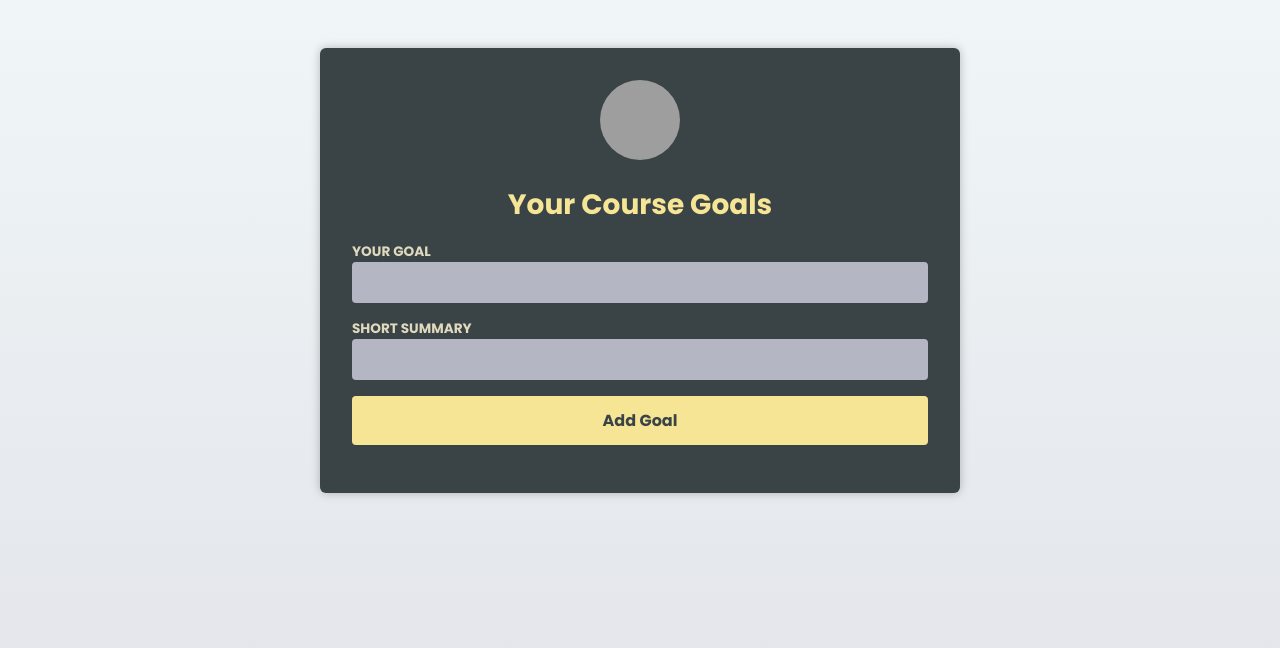
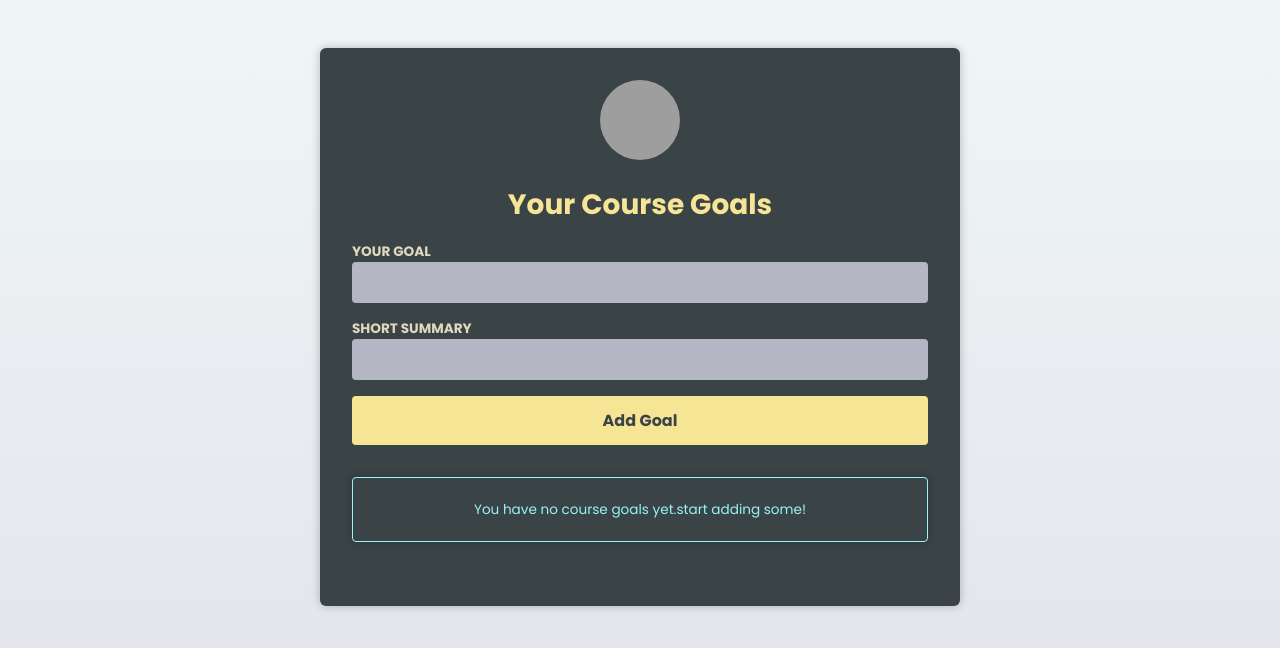
Before and after one commit to hishamrehab/React-Typescript-guide, a React (Vite) app in the folder react-typescript-essentials/: page / in a window 1280 px wide. Shown: the top 648 px of the page. Built offline with nearby package versions, Linux system fonts and the light colour scheme; grey boxes are pictures that could not be loaded; the HTML template or start-up script is replaced by a standard one.

Commit message:
Solutions with discriminated Unions

```diff
--- a/react-typescript-essentials/src/components/CourseGoal.tsx
+++ b/react-typescript-essentials/src/components/CourseGoal.tsx
@@ -6,9 +6,10 @@
  PropsWithChildren<{
      id: number;
     title : string ;
-     onDelete: (id:number) => void}>;
+     onDelete: (id:number) => void}
+     >;
 
-// const CourseGoal : FC<CourseGoalProps> = ({ title , children }) => {
+    //  const CourseGoal : FC<CourseGoalProps> = ({ title , children }) => {
 // return (
 //       <article>
 //         <div>
--- a/react-typescript-essentials/src/components/CourseGoalList.tsx
+++ b/react-typescript-essentials/src/components/CourseGoalList.tsx
@@ -1,6 +1,7 @@
 import CourseGoal from "./CourseGoal.tsx";
 import { CourseGoal as CGoal } from "../App.tsx"
-
+import InfoBox from "./InfoBox.tsx";
+import { type ReactNode } from "react";
 
 type CourseGoalListProps = {
     goals: CGoal[];
@@ -9,10 +10,27 @@
 
 
 const CourseGoalList = ({goals , onDeleteGoal }: CourseGoalListProps) => {
+ if(goals.length === 0) {
+  return <InfoBox mode="hint">
+    You have no course goals yet.start adding some!
+  </InfoBox>
+ }
+
+let warningBox:ReactNode;
+ if(goals.length >= 4) {
+   warningBox = <InfoBox mode="warning" severity="medium">
+    you're collectiong a lot of goals.Don't put too much on your plate!
+   </InfoBox>
+ }
+
+
   return (
+  <>
+  {warningBox}
    <ul>
       {goals.map((goal)=> {
-        return <li key={goal.id}>
+        return (
+          <li key={goal.id}>
           <CourseGoal
            id={goal.id}
             key={goal.id}
@@ -22,8 +40,10 @@
         <p>{goal.description}</p>
          </CourseGoal>
         </li>
+        )
       })}
       </ul>
+  </>
 
   )
 }
--- /dev/null
+++ b/react-typescript-essentials/src/components/InfoBox.tsx
@@ -0,0 +1,37 @@
+import { type ReactNode } from "react"
+
+
+type HintBoxProps = {
+  mode:"hint";
+  children: ReactNode
+};
+
+
+type WarningBoxProps ={
+    mode: "warning";
+    severity: "low"| "medium" | "high";
+    children: ReactNode
+}
+
+
+type InfoBoxProps = HintBoxProps | WarningBoxProps;
+
+export default function  InfoBox(props : InfoBoxProps)  {
+  const {children , mode} = props;
+  if(mode === "hint") {
+      return (
+    <aside className="infobox infobox-hint">
+      <p>{children}</p>
+    </aside>
+      );
+    }
+
+  const {severity} = props;
+
+   return (
+    <aside className={`infobox infobox-warning warning--${severity}`}>
+    <h2>Warning</h2>
+      <p>{children}</p>
+    </aside>
+  )
+}
--- a/react-typescript-essentials/src/components/NewGoal.tsx
+++ b/react-typescript-essentials/src/components/NewGoal.tsx
@@ -16,6 +16,8 @@
     const enteredGoal = goal.current!.value;
     const enterdSummary = summary.current!.value;
 
+
+    event.currentTarget.reset();
     onAddGoal(enteredGoal , enterdSummary);
   }
 
--- a/react-typescript-essentials/src/index.css
+++ b/react-typescript-essentials/src/index.css
@@ -126,7 +126,31 @@
   color: #f9a73b;
 }
 
-.fallback {
+.infobox {
+  margin: 2rem 0;
+  padding: 0.5rem;
   text-align: center;
-  color: #acd1ce;
+  box-shadow: 0 0 10px rgba(0, 0, 0, 0.25);
+  font-size: 0.85rem;
+  border-radius: 4px;
 }
+
+.infobox-hint {
+  border: 1px solid #96f5f7;
+  color: #96f5f7;
+}
+
+.infobox-warning.warning--low {
+  border: 1px solid #f6d84f;
+  color: #f6d84f;
+}
+
+.infobox-warning.warning--medium {
+  border: 1px solid #f9a73b;
+  color: #f9a73b;
+}
+
+.infobox-warning.warning--high {
+  border: 1px solid #f97373;
+  color: #f97373;
+}
```
